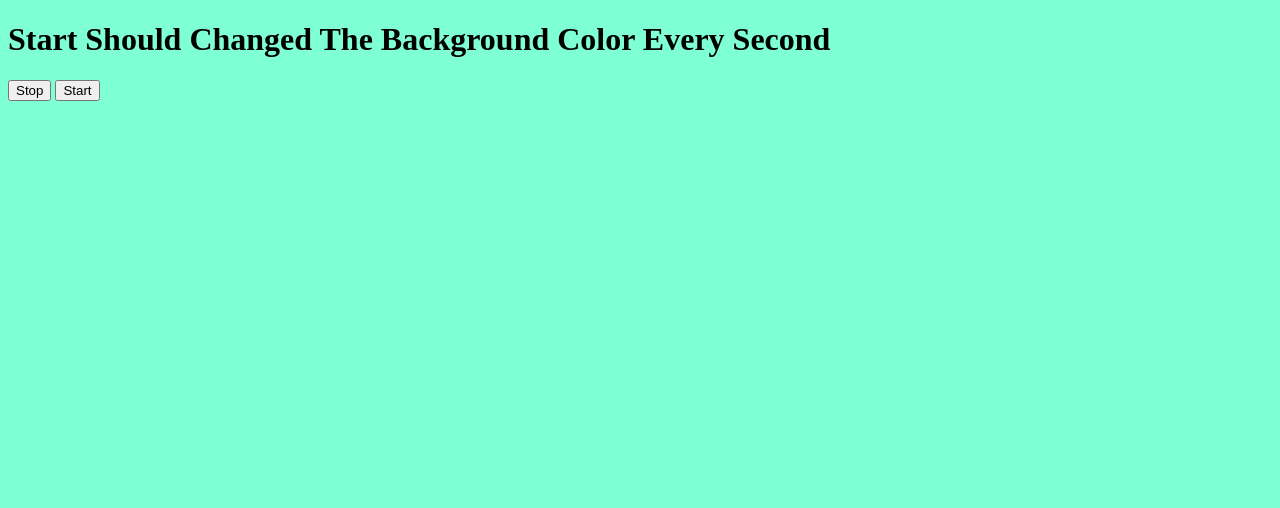
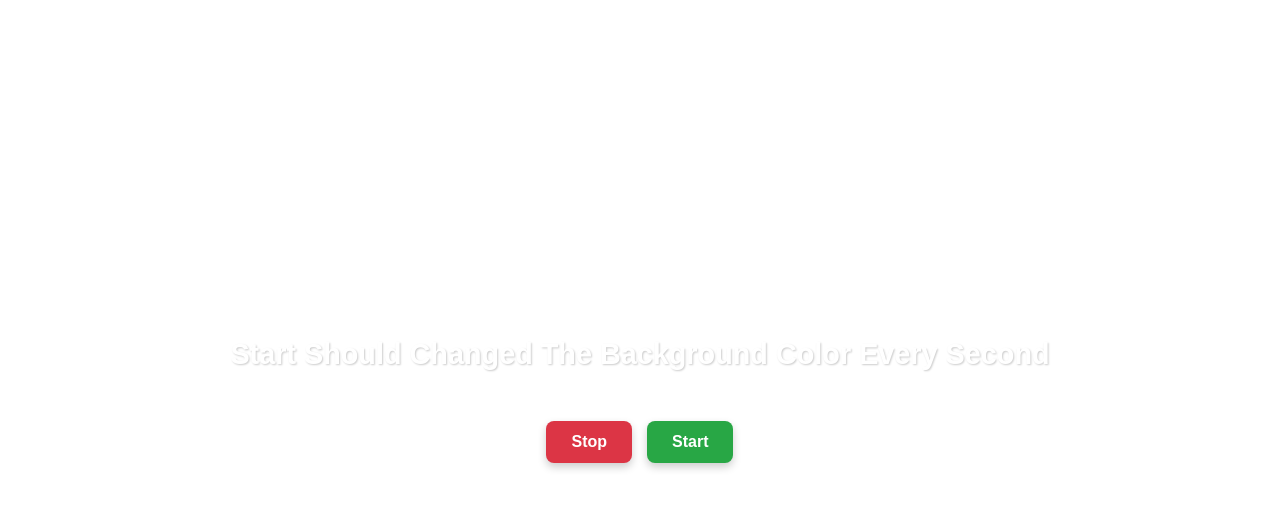
Before and after one commit to MirzaAbdullahBaig/JavaScript-With-Hitesh, a plain HTML site: page Project's_07/Project_05 Random-Color/index.html in a window 1280 px wide. Drawn offline with Linux system fonts and the light colour scheme.

Commit message:
Project_05 Random-Color

```diff
--- a/Project's_07/Project_05 Random-Color/index.html
+++ b/Project's_07/Project_05 Random-Color/index.html
@@ -3,13 +3,9 @@
 <head>
     <meta charset="UTF-8">
     <meta name="viewport" content="width=device-width, initial-scale=1.0">
+    <link rel="stylesheet" href="./style.css">
     <title>Random-Color</title>
 </head>
-<style>
-    body {
-        background-color: aquamarine;
-    }
-</style>
 <body>
     <h1>Start Should Changed The Background Color Every Second</h1>
     <div>
--- /dev/null
+++ b/Project's_07/Project_05 Random-Color/style.css
@@ -0,0 +1,68 @@
+* {
+  margin: 0;
+  padding: 0;
+  box-sizing: border-box;
+}
+
+body, html {
+  font-family: 'Arial', sans-serif;
+  display: flex;
+  flex-direction: column;
+  justify-content: center;
+  align-items: center;
+  height: 100vh;
+}
+
+h1 {
+  font-size: 1.8rem;
+  font-weight: bold;
+  color: #fff;
+  text-align: center;
+  margin-bottom: 30px;
+  text-shadow: 1px 1px 2px rgba(0, 0, 0, 0.2);
+}
+
+div {
+  display: flex;
+  gap: 15px;
+  margin-top: 20px;
+}
+
+button {
+  padding: 12px 25px;
+  font-size: 1rem;
+  font-weight: bold;
+  color: #ffffff;
+  background-color: #007bff;
+  border: none;
+  border-radius: 8px;
+  cursor: pointer;
+  transition: all 0.3s ease;
+  box-shadow: 0px 4px 8px rgba(0, 0, 0, 0.2);
+}
+
+button:hover {
+  background-color: #0056b3;
+  transform: scale(1.05);
+}
+
+button:active {
+  transform: scale(0.98);
+  box-shadow: 0px 2px 6px rgba(0, 0, 0, 0.2);
+}
+
+button#stop {
+  background-color: #dc3545;
+}
+
+button#stop:hover {
+  background-color: #c82333;
+}
+
+button#start {
+  background-color: #28a745;
+}
+
+button#start:hover {
+  background-color: #218838;
+}
```
